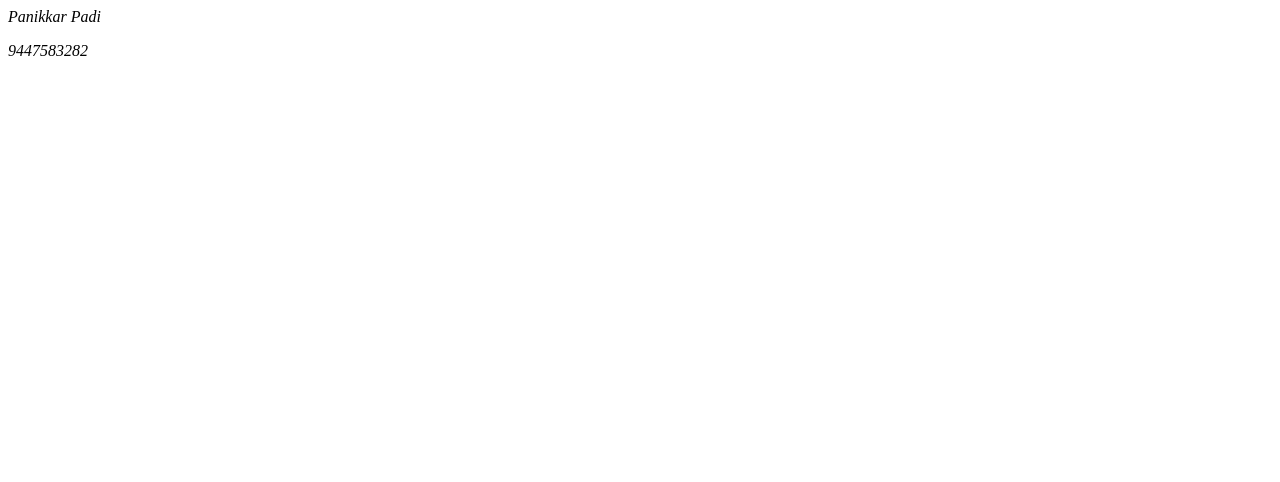
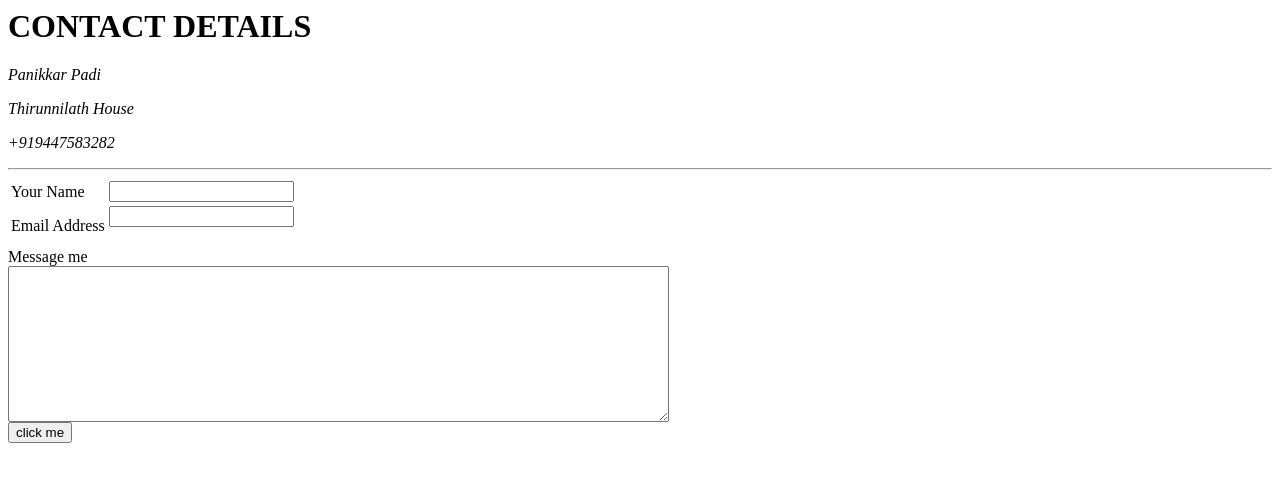
Before and after one commit to mushee22/Personal_Website, a plain HTML site: page contact.html in a window 1280 px wide. Drawn offline with Linux system fonts and the light colour scheme.

Commit message:
form created and completed the cration of personal webstite

```diff
--- a/contact.html
+++ b/contact.html
@@ -3,11 +3,36 @@
 
     </head>
     <body>
+        <h1>CONTACT DETAILS</h1>
         <address>
             <p>Panikkar Padi</p>
-            <p>
-                9447583282
-            </p>
+            <p>Thirunnilath House
+            <p>+919447583282</p>
         </address>
+        <hr>
+        <form action="mailto:mmtmusheer@gmail.com" method="POST" enctype="text/plain">
+            <table>
+                <tr>
+                    <td><label>Your Name </label></td>
+
+                    <td><input type="text" name="your name" value=""><br></td>
+                </tr>
+                <tr>
+                    <td><label>Email Address</label></td>
+
+                    <td><input type="email" name="email" value=""><br><br></td>
+                </tr>
+            </table>
+
+
+
+            <label>Message me</label><br>
+            <textarea rows="10" cols="80" name="message">
+
+
+            </textarea><br>
+            <input type="submit" value="click me">
+
+        </form>
     </body>
 </html>
```
Also changed, not shown: table.html (added, +23 -0 lines).
